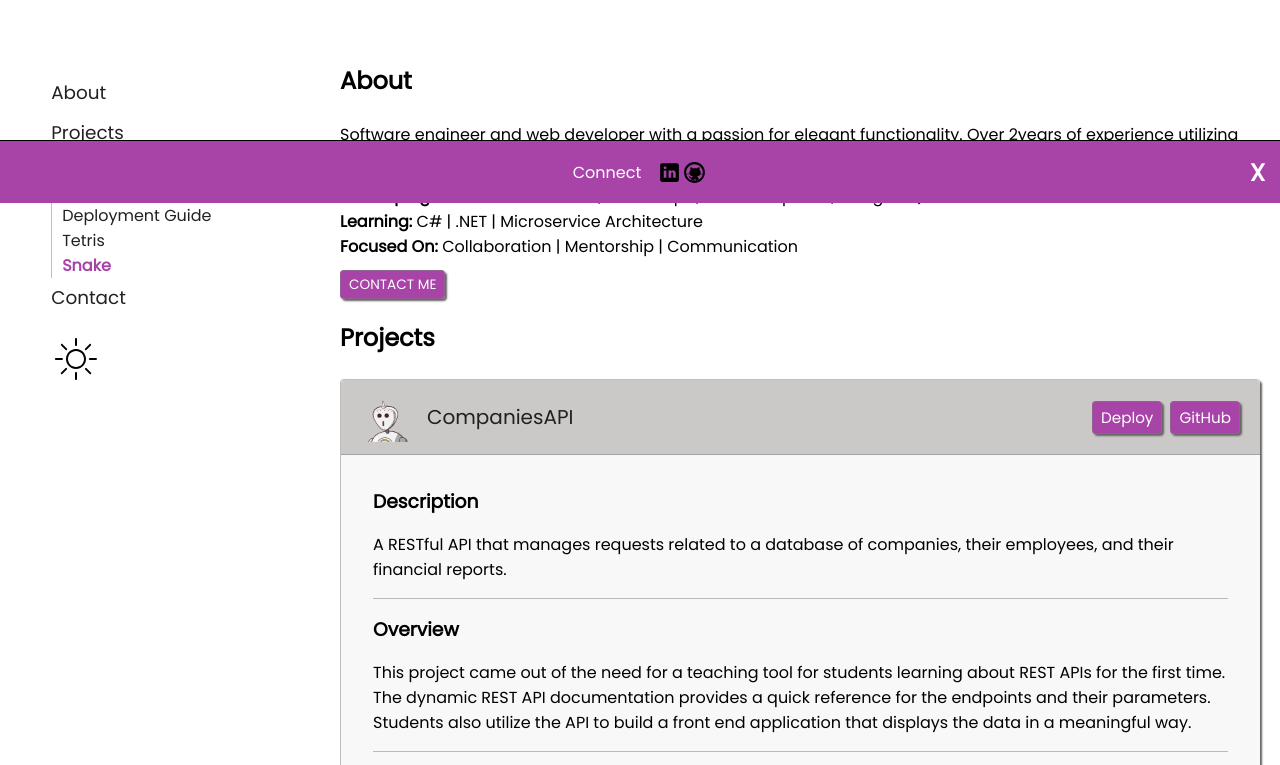
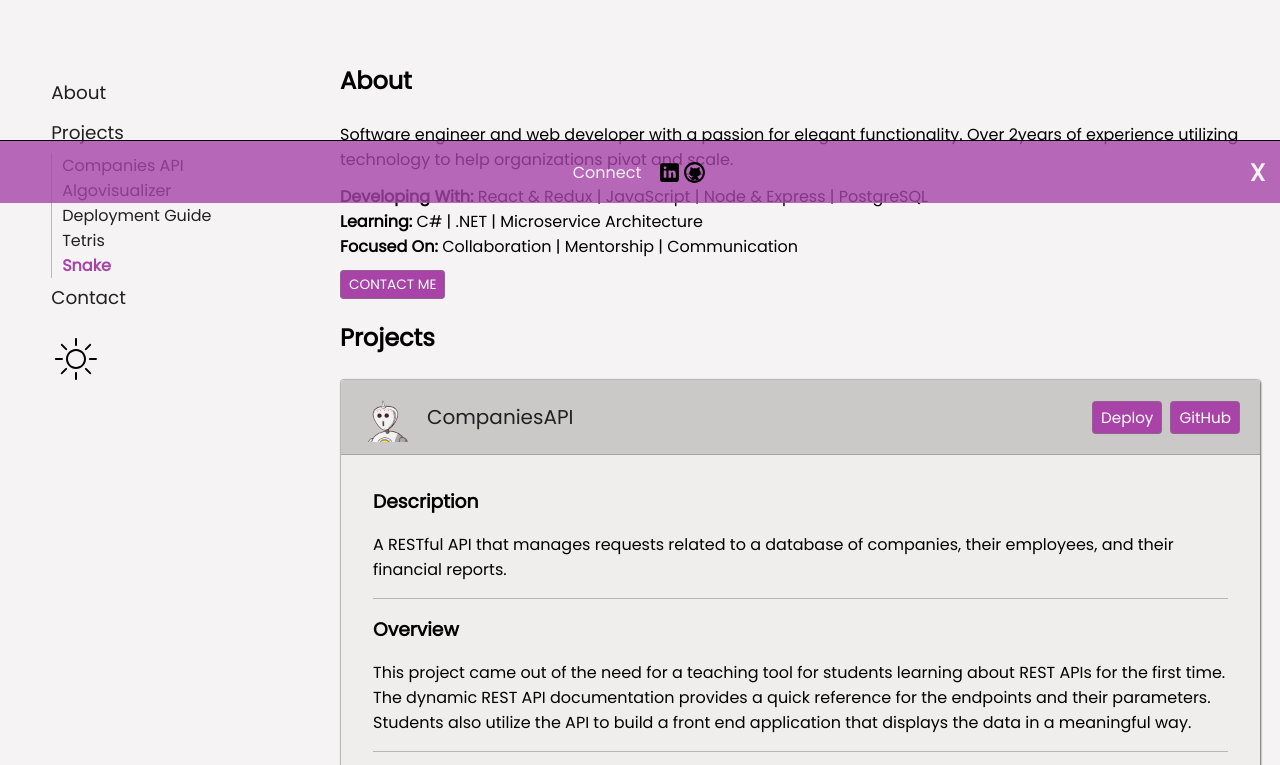
Before and after one commit to danielforkner/Personal-Site, a React app: page / in a window 1280 px wide. Shown: the part 597-1362 px from the top of the page. Built offline with nearby package versions, Linux system fonts and the light colour scheme.

Commit message:
more modern style

```diff
--- a/src/sass/_aside.scss
+++ b/src/sass/_aside.scss
@@ -1,7 +1,7 @@
 aside {
   width: 20%;
   float: left;
-  background-color: $background-color-light;
+  // background-color: $background-color-light;
   #darkModeBtn {
     height: 50px;
     margin-top: 1rem;
@@ -32,7 +32,7 @@ aside {
   display: none;
   z-index: 12;
   border: $border-line-soft;
-  box-shadow: $box-shadow;
+  box-shadow: $box-shadow-subtle;
   background-color: $background-color-tertiary;
   &:hover {
     background-color: $background-color-tertiary-hover;
@@ -68,7 +68,7 @@ aside {
     justify-content: space-between;
     position: absolute;
     top: 15px;
-    right: 20px;
+    right: 10px;
     width: 25px;
     height: 20px;
     cursor: pointer;
--- a/src/sass/_card.scss
+++ b/src/sass/_card.scss
@@ -41,7 +41,7 @@
         font-weight: 400;
 
         border-radius: $border-radius-card;
-        box-shadow: $box-shadow;
+        // box-shadow: $box-shadow;
         background-color: $background-color-tertiary;
         &:hover {
           background-color: $background-color-tertiary-hover;
--- a/src/sass/_footer.scss
+++ b/src/sass/_footer.scss
@@ -4,7 +4,7 @@
   width: 100%;
   height: 30px;
   border-top: 1px solid black;
-  background-color: $background-color-tertiary;
+  background-color: $background-color-tertiary-hover;
   display: flex;
   justify-content: center;
   align-items: center;
--- a/src/sass/_main.scss
+++ b/src/sass/_main.scss
@@ -6,7 +6,7 @@ main {
     font-weight: 400;
     color: $background-color-dark;
     border-radius: $border-radius-card;
-    box-shadow: $box-shadow;
+    // box-shadow: $box-shadow;
     text-decoration: none;
     color: $button-font-color;
     background-color: $background-color-tertiary;
@@ -59,6 +59,9 @@ main {
         border-radius: 5px;
         background-color: $background-color-secondary-transparent;
         padding: 20px;
+        .response {
+          margin-top: 1rem;
+        }
         div {
           display: flex;
           flex-direction: column;
--- a/src/sass/_variables.scss
+++ b/src/sass/_variables.scss
@@ -1,15 +1,16 @@
 // primary
-$background-color-light: white;
+$background-color-light: rgb(245, 243, 243);
 $background-color-dark: rgb(33, 33, 33);
 $background-color-secondary: rgb(203, 200, 200);
 $background-color-secondary-transparent: rgba(203, 200, 200, 0.125);
 $background-color-dark-transparent: rgba(0, 0, 0, 0.5);
 // buttons
 $background-color-tertiary: rgb(168, 68, 168);
-$background-color-tertiary-hover: rgb(168, 68, 168, 0.8);
+$background-color-tertiary-hover: rgba(168, 68, 168, 0.8);
 $button-font-color: white;
-// secondary
-$box-shadow: 2px 2px 2px rgb(100, 100, 99);
+// misc
+$box-shadow: 1px 1px 2px rgb(100, 100, 99);
+$box-shadow-subtle: 1px 1px 1px rgb(100, 100, 99);
 $box-shadow-glow: 2px 2px 2px $background-color-tertiary;
 $border-radius-card: 0.25rem;
 $border-line-soft: 1px solid rgba(126, 126, 126, 0.5);
--- a/src/sass/style.scss
+++ b/src/sass/style.scss
@@ -27,6 +27,8 @@ body {
   width: 100%;
   display: flex;
   flex-direction: column;
+  background-color: $background-color-light;
+
   .aside-open {
     overflow: hidden;
   }
```
Also changed, not shown: src/index.css.
